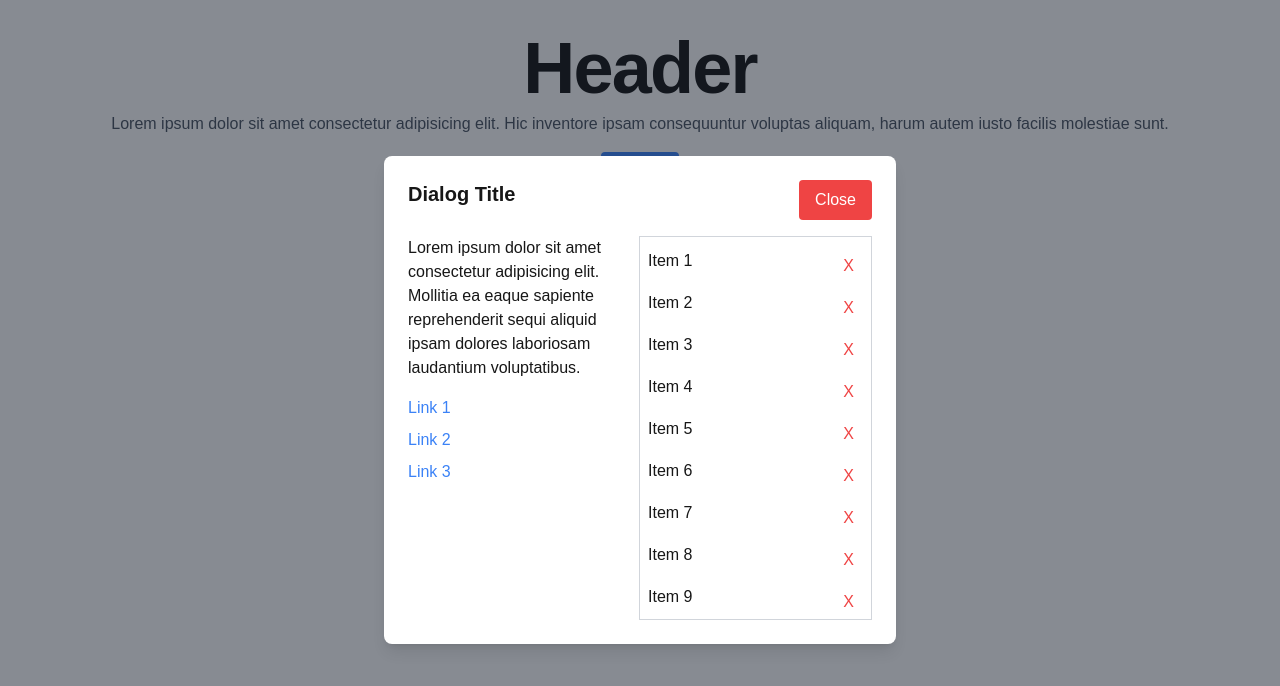
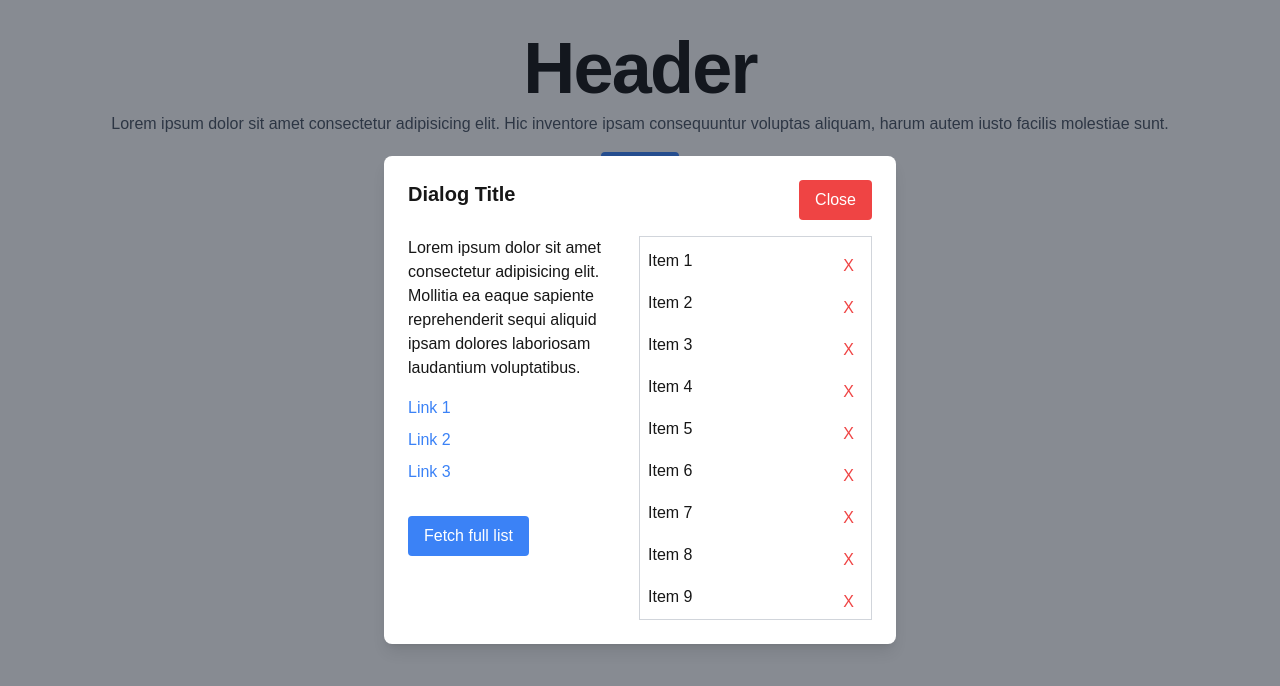
Before and after one commit to liudasC/mgm, a Next.js app: page / in a window 1280 px wide. Both pictures are taken after a click on the button "Button". Shown: the top 686 px of the page. Built offline with nearby package versions, Linux system fonts and the light colour scheme.

Commit message:
added fetchAll button, fetchItems logic corrections

```diff
--- a/app/page.tsx
+++ b/app/page.tsx
@@ -6,8 +6,9 @@ import Card from "./components/Card";
 import Spinner from "./components/Spinner";
 import Item from "./components/Item";
 
+// for easier testing purposes used constant, instead of fetching ItemsCount for whole list
+const ItemsCount = 500;
 const count = 20;
-const ItemsCount = 10;
 
 export default function Home() {
   const [isDialogOpen, setIsDialogOpen] = useState<boolean>(false);
@@ -15,7 +16,6 @@ export default function Home() {
   const [startIndex, setStartIndex] = useState<number>(0);
   const [isLoading, setIsLoading] = useState<boolean>(false);
   const [catImageUrl, setCatImageUrl] = useState<string>("");
-
 
   const handleDeleteItem = (idToDelete: number) => {
     setData((prevData) => prevData.filter((item) => item.id !== idToDelete));
@@ -108,8 +108,13 @@ export default function Home() {
                   </a>
                 </li>
               </ul>
+            <button
+          className="mt-4 px-4 py-2 bg-blue-500 text-white rounded hover:bg-blue-600"
+          onClick={() => fetchItems(true)}
+        >
+          Fetch full list
+        </button>
             </div>
-
             <ul
               className="max-h-96 overflow-y-auto border border-gray-300 p-2 flex-1"
               onScroll={handleScroll}
@@ -130,31 +135,36 @@ export default function Home() {
     );
   };
 
-  useEffect(() => {
-    const fetchedData = async () => {
-      setIsLoading(true);
-      const fetchedData = await fetchData(startIndex, count);
-      setData(fetchedData);
-      setStartIndex(startIndex + count);
-      setIsLoading(false);
-    };
-    fetchedData();
-  }, []);
-
   const handleScroll = (event: UIEvent<HTMLElement>) => {
     const element = event.currentTarget;
     if (element.scrollHeight - element.scrollTop === element.clientHeight) {
-      fetchNextItems();
+      fetchItems();
     }
   };
 
-  const fetchNextItems = async () => {
+  const fetchItems = async (isFullList?: boolean) => {
+    if (isLoading) return;
     setIsLoading(true);
-    const fetched = await fetchData(startIndex, count);
-    setData((prevData) => [...prevData, ...fetched]);
-    setStartIndex(startIndex + count);
-    setIsLoading(false);
+    try {
+      if (isFullList) {
+        const fetchedData = await fetchData(0, ItemsCount);
+        setData(fetchedData);
+        setStartIndex(0);
+      } else if (data.length !== ItemsCount) {
+        const fetchedData = await fetchData(startIndex, count);
+        setData((prevData) => [...prevData, ...fetchedData]);
+        setStartIndex(startIndex + count);
+      }
+    } catch (error) {
+      console.error("Error fetching data:", error);
+    } finally {
+      setIsLoading(false);
+    }
   };
+
+  useEffect(() => {
+    fetchItems()
+  }, []);
 
   return (
     <main className="flex flex-col min-h-screen p-8 pb-64">
```
Also changed, not shown: 1 other file (tests, documents, lock files or other folders).
